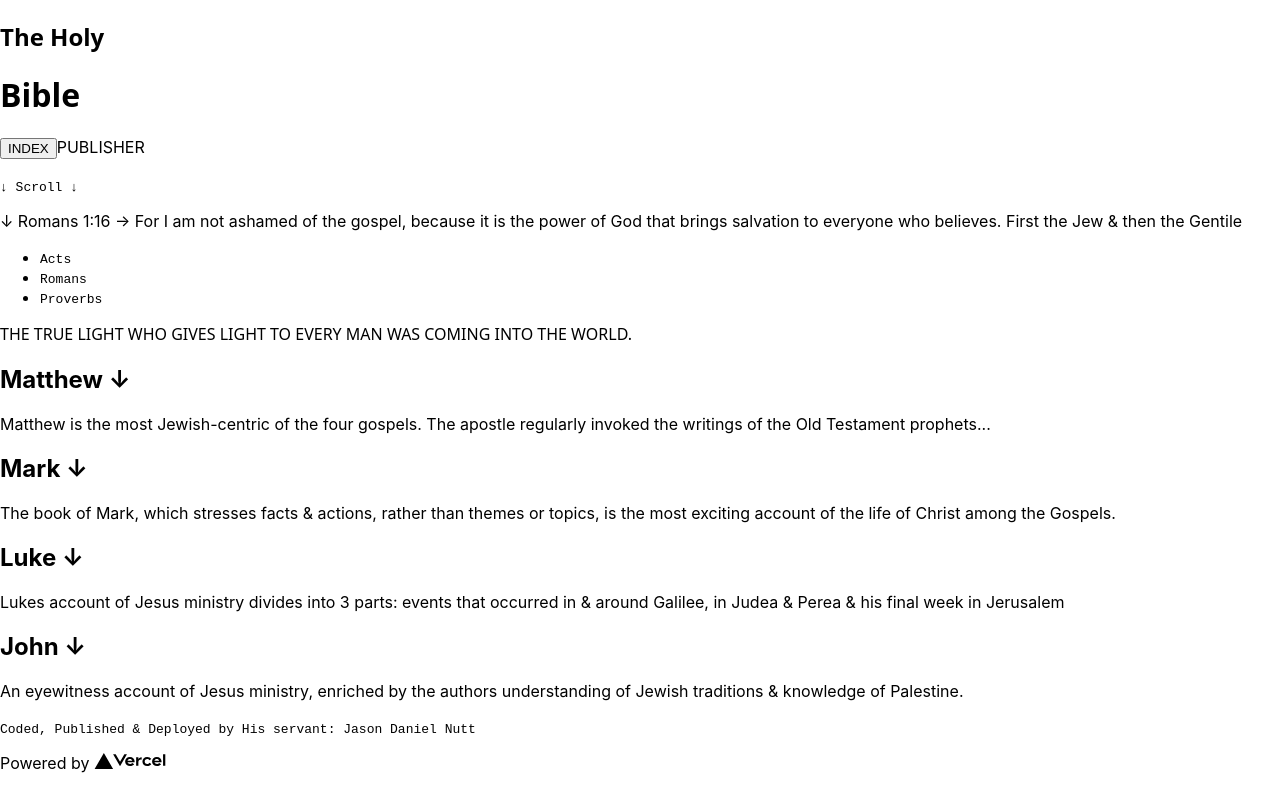
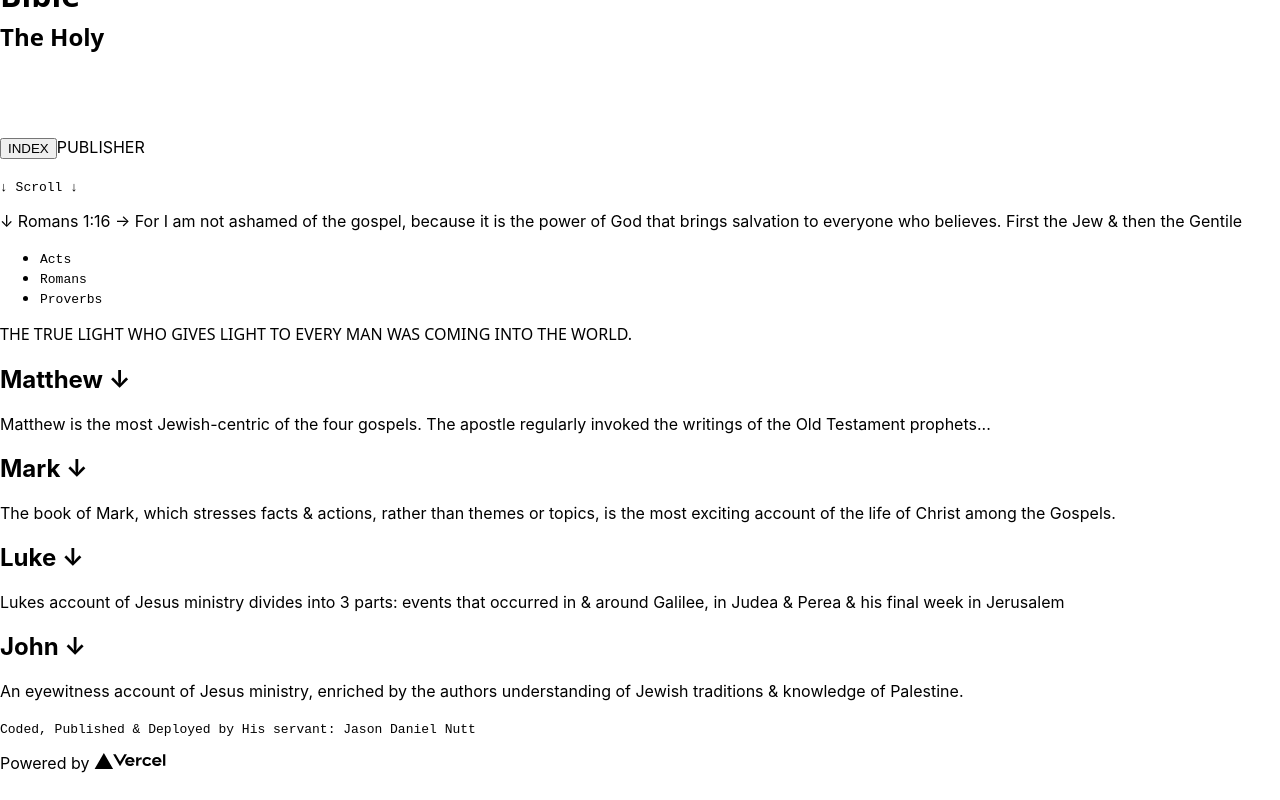
Before and after one commit to jnutt367/the-holy-bible, a Next.js app: page / in a window 1280 px wide. Built offline with nearby package versions, Linux system fonts and the light colour scheme.

Commit message:
Update Home.module.css
move title up to article

```diff
--- a/styles/Home.module.css
+++ b/styles/Home.module.css
@@ -6,6 +6,8 @@
 
 }
 .title {
+  position: relative;
+  top: -100px;
   margin-top: 0;
   font-family: Ariel, sans;
 }
```
